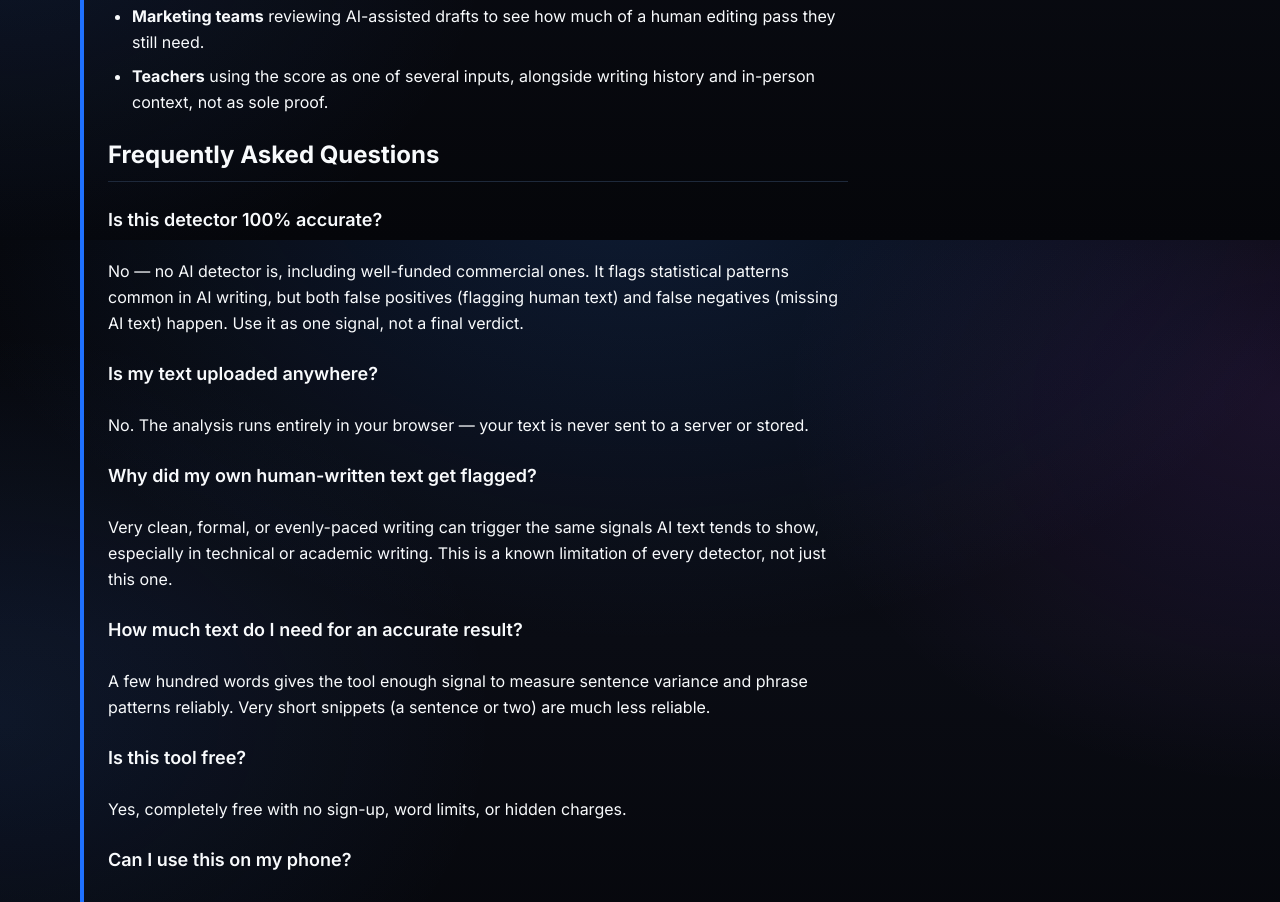
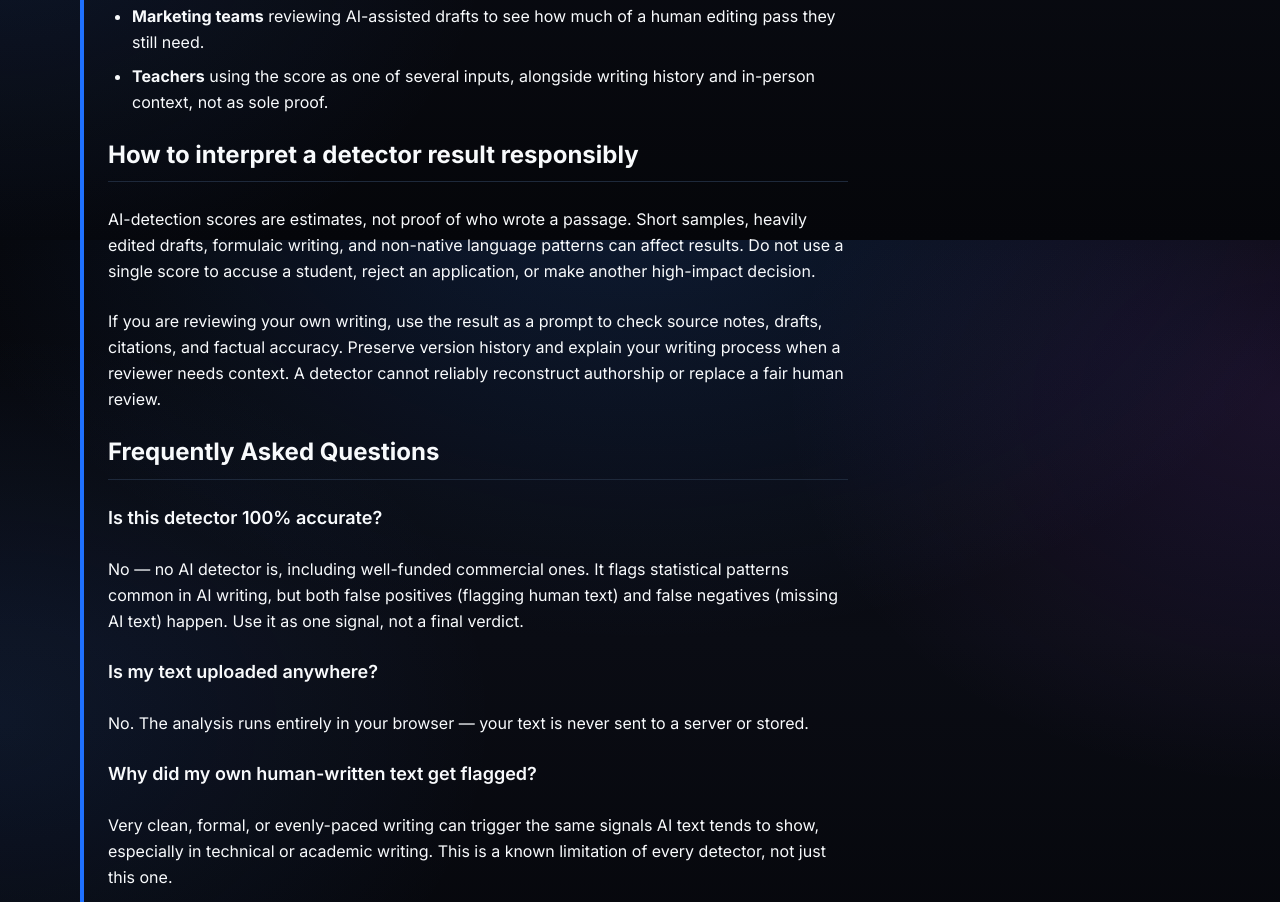
Before and after one commit to surajkumar122024-star/ok01, a Next.js app: page /blog/ai-content-detector-guide in a window 1280 px wide. Shown: the part 2960-3862 px from the top of the page. Built offline with nearby package versions, Linux system fonts and the light colour scheme.

Commit message:
Add original topic-specific guidance to blog article

```diff
--- a/src/app/blog/ai-content-detector-guide/page.tsx
+++ b/src/app/blog/ai-content-detector-guide/page.tsx
@@ -106,6 +106,7 @@ export default function AiContentDetectorGuideArticle() {
           <li><strong>Teachers</strong> using the score as one of several inputs, alongside writing history and in-person context, not as sole proof.</li>
           </ul>
 
+          <h2 className="text-2xl font-bold mt-8">How to interpret a detector result responsibly</h2><p>AI-detection scores are estimates, not proof of who wrote a passage. Short samples, heavily edited drafts, formulaic writing, and non-native language patterns can affect results. Do not use a single score to accuse a student, reject an application, or make another high-impact decision.</p><p>If you are reviewing your own writing, use the result as a prompt to check source notes, drafts, citations, and factual accuracy. Preserve version history and explain your writing process when a reviewer needs context. A detector cannot reliably reconstruct authorship or replace a fair human review.</p>
           <h2 id="faq" className="text-2xl font-bold mt-8">Frequently Asked Questions</h2>
           <h3 className="text-lg font-semibold mt-4">Is this detector 100% accurate?</h3>
           <p>No — no AI detector is, including well-funded commercial ones. It flags statistical patterns common in AI writing, but both false positives (flagging human text) and false negatives (missing AI text) happen. Use it as one signal, not a final verdict.</p>
```
